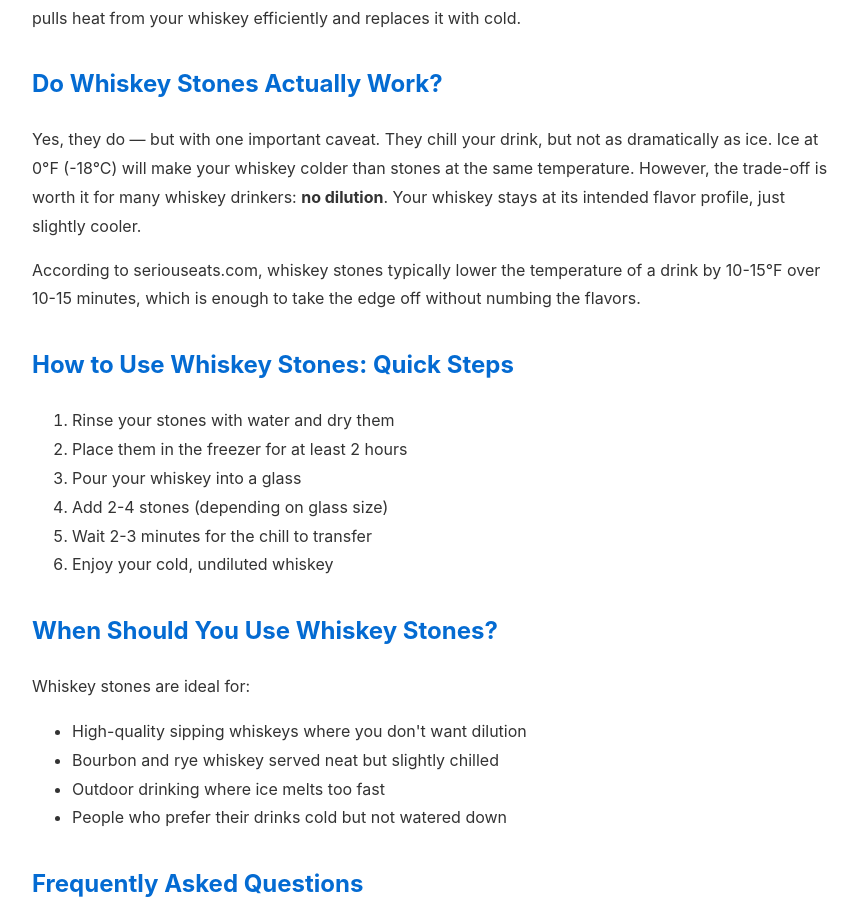
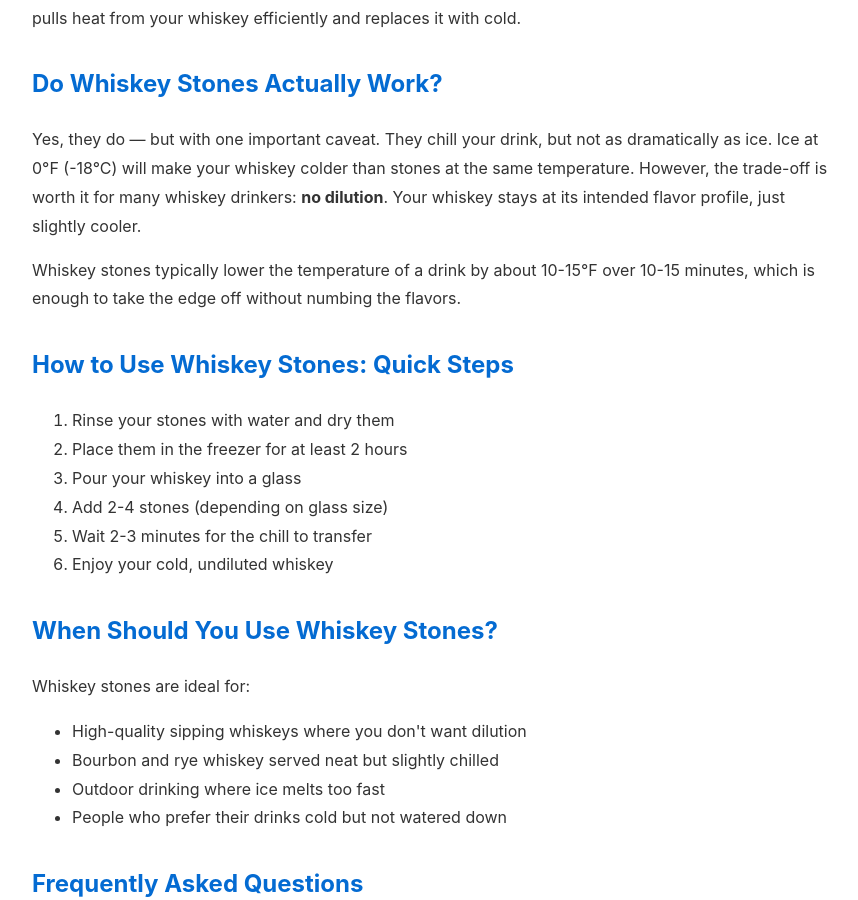
Before and after one commit to keikiqiu/nivoak-blog, a Jekyll site: the page built from _posts/2026-07-09-how-do-whiskey-stones-work.md, in a window 1280 px wide and 900 px high, scrolled down 836 px. Shown: the whole window, without its empty margins (208-1066 px from the left). Built offline with Jekyll 4.4.1, drawn with Linux system fonts in a browser that asks for light colours.

```diff
--- a/_posts/2026-07-09-how-do-whiskey-stones-work.md
+++ b/_posts/2026-07-09-how-do-whiskey-stones-work.md
@@ -3,7 +3,6 @@
 date: 2026-07-09
 layout: default
 ---
-
 <p>Whiskey stones are small cubes or balls made from materials like stainless steel or soapstone that you freeze and then add to your whiskey. They chill your drink without melting, so you get a cold glass of whiskey without it getting watered down. It's that simple — cold whiskey, full flavor, no dilution.</p>
 
 <p>If you've ever had a glass of whiskey on the rocks, you know the problem: as the ice melts, your drink gets weaker. Whiskey stones solve this by staying solid while they cool your drink. Here's everything you need to know about how they work and whether they're right for you.</p>
@@ -17,7 +16,7 @@
 <h2>Do Whiskey Stones Actually Work?</h2>
 <p>Yes, they do — but with one important caveat. They chill your drink, but not as dramatically as ice. Ice at 0°F (-18°C) will make your whiskey colder than stones at the same temperature. However, the trade-off is worth it for many whiskey drinkers: <strong>no dilution</strong>. Your whiskey stays at its intended flavor profile, just slightly cooler.</p>
 
-<p>According to seriouseats.com, whiskey stones typically lower the temperature of a drink by 10-15°F over 10-15 minutes, which is enough to take the edge off without numbing the flavors.</p>
+<p>Whiskey stones typically lower the temperature of a drink by about 10-15°F over 10-15 minutes, which is enough to take the edge off without numbing the flavors.</p>
 
 <h2>How to Use Whiskey Stones: Quick Steps</h2>
 <ol>
@@ -55,6 +54,5 @@
 <p>Absolutely — they work great with any drink you want to chill without diluting, including wine, coffee, cocktails, and even soft drinks.</p>
 
 <p>Looking for quality whiskey stones? Check out <a href="https://nivoak.com/shop/">Nivoak's collection of premium stainless steel whiskey stones</a> to get started.</p>
-
 ---
-*Originally published on [Nivoak.com](https://nivoak.com/?p=2781)*
+*Originally published on [Nivoak.com](https://nivoak.com/?p=2797)*
```
